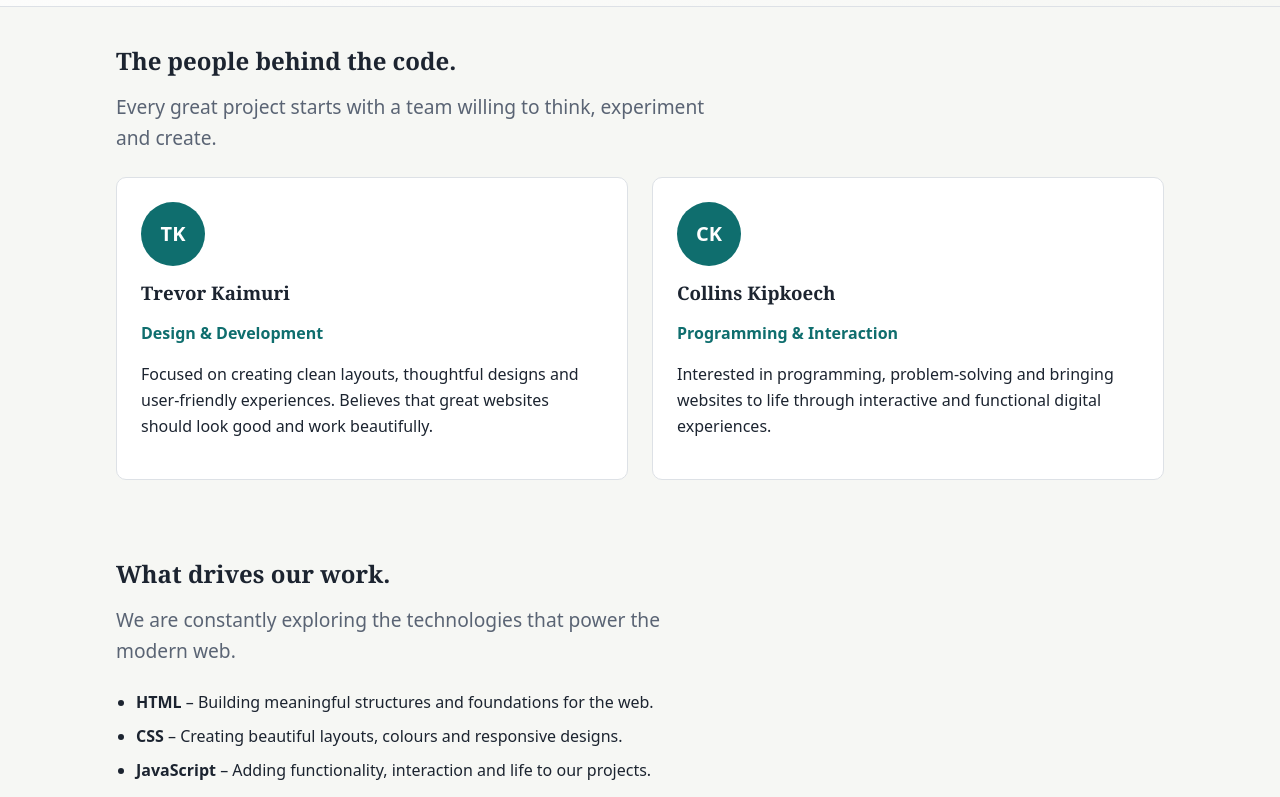
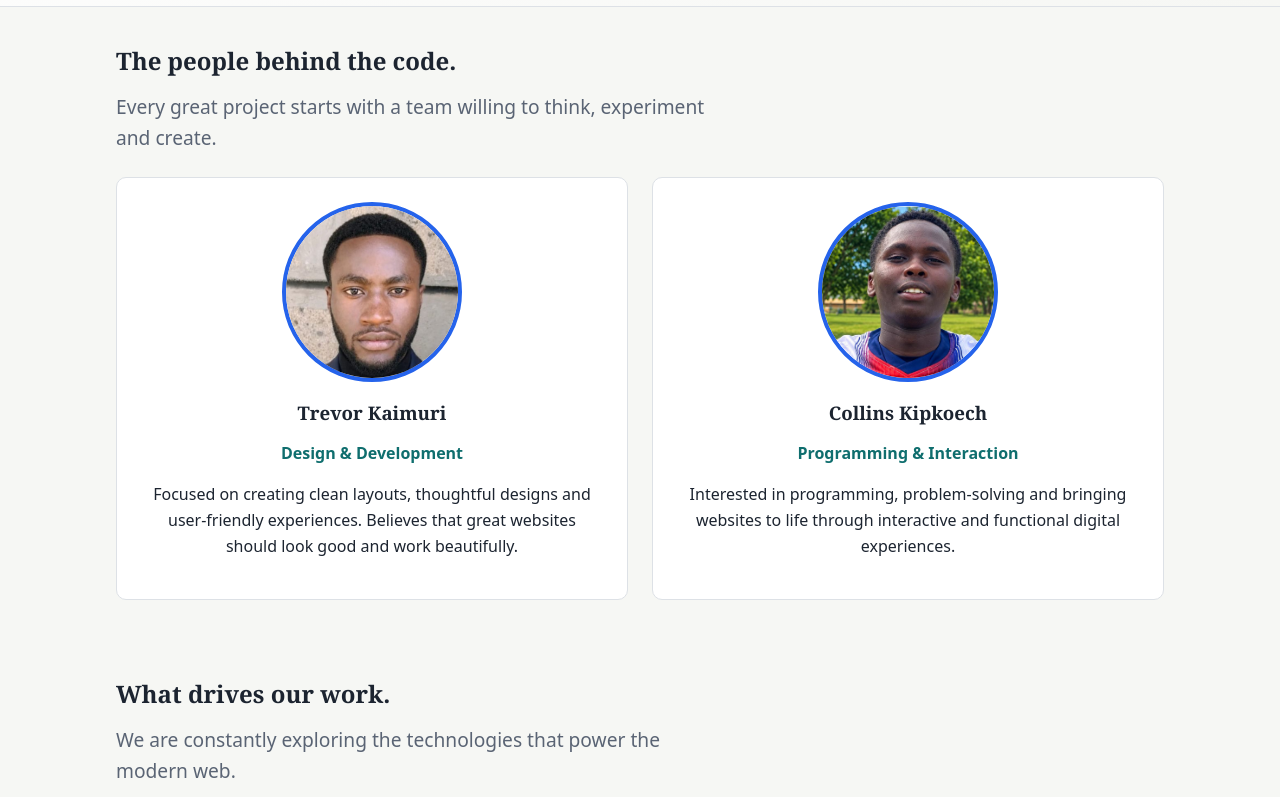
Before and after one commit to trevormunene04-art/Team-Website, a plain HTML site: page index.html in a window 1280 px wide. Shown: the part 689-1486 px from the top of the page. Drawn offline with Linux system fonts and the light colour scheme.

Commit message:
Add team member photographs

```diff
--- a/index.html
+++ b/index.html
@@ -4,20 +4,26 @@
 <head>
   <meta charset="UTF-8" />
   <meta name="viewport" content="width=device-width, initial-scale=1.0" />
+
   <meta
     name="description"
     content="Team Byte - The creative web development journey of Trevor Kaimuri and Collins Kipkoech."
   />
+
   <title>Home | Team Byte</title>
+
   <link rel="stylesheet" href="css/styles.css" />
   <script src="js/script.js" defer></script>
 </head>
 
 <body>
+
   <a class="skip-link" href="#main">Skip to main content</a>
 
+  <!-- HEADER -->
   <header class="site-header">
     <div class="container header-inner">
+
       <a class="logo" href="index.html">Team Byte</a>
 
       <button
@@ -40,6 +46,7 @@
       <button class="theme-toggle" type="button" aria-pressed="false">
         Dark mode
       </button>
+
     </div>
   </header>
 
@@ -72,11 +79,13 @@
       </div>
     </section>
 
+
     <!-- TEAM SECTION -->
     <section
       class="container section"
       aria-labelledby="team-heading"
     >
+
       <h2 id="team-heading">The people behind the code.</h2>
 
       <p class="lead">
@@ -86,8 +95,23 @@
 
       <div class="team-grid">
 
-          <article class="card">
-            <div class="avatar" aria-hidden="true">TK</div>
+        <!-- TREVOR KAIMURI -->
+        <article class="card" style="text-align: center;">
+
+          <img
+            src="trevor.jpeg"
+            alt="Trevor Kaimuri"
+            style="
+              width: 180px;
+              height: 180px;
+              object-fit: cover;
+              object-position: center top;
+              border-radius: 50%;
+              display: block;
+              margin: 0 auto 20px;
+              border: 4px solid #2563eb;
+            "
+          />
 
           <h3>Trevor Kaimuri</h3>
 
@@ -98,10 +122,27 @@
             and user-friendly experiences. Believes that great
             websites should look good and work beautifully.
           </p>
+
         </article>
 
-          <article class="card">
-            <div class="avatar" aria-hidden="true">CK</div>
+
+        <!-- COLLINS KIPKOECH -->
+        <article class="card" style="text-align: center;">
+
+          <img
+            src="collins.jpeg"
+            alt="Collins Kipkoech"
+            style="
+              width: 180px;
+              height: 180px;
+              object-fit: cover;
+              object-position: center top;
+              border-radius: 50%;
+              display: block;
+              margin: 0 auto 20px;
+              border: 4px solid #2563eb;
+            "
+          />
 
           <h3>Collins Kipkoech</h3>
 
@@ -112,16 +153,20 @@
             websites to life through interactive and functional
             digital experiences.
           </p>
+
         </article>
 
       </div>
+
     </section>
+
 
     <!-- SKILLS SECTION -->
     <section
       class="container section"
       aria-labelledby="learning-heading"
     >
+
       <h2 id="learning-heading">What drives our work.</h2>
 
       <p class="lead">
@@ -148,10 +193,13 @@
         </li>
 
       </ul>
+
     </section>
+
 
     <!-- CLOSING SECTION -->
     <section class="container section">
+
       <h2>Our journey is just beginning.</h2>
 
       <p class="lead">
@@ -163,16 +211,21 @@
       <a class="button" href="contact.html">
         Get in touch →
       </a>
+
     </section>
 
   </main>
 
+
+  <!-- FOOTER -->
   <footer class="site-footer">
     <div class="container">
+
       <p>
         © <span id="year">2026</span> Team Byte.
         Designed and developed by Trevor Kaimuri & Collins Kipkoech.
       </p>
+
     </div>
   </footer>
 
```
Also changed, not shown: collins.jpeg (added), trevor.jpeg (added), 1 other file. Lines whose indentation alone changed are shown as unchanged.
